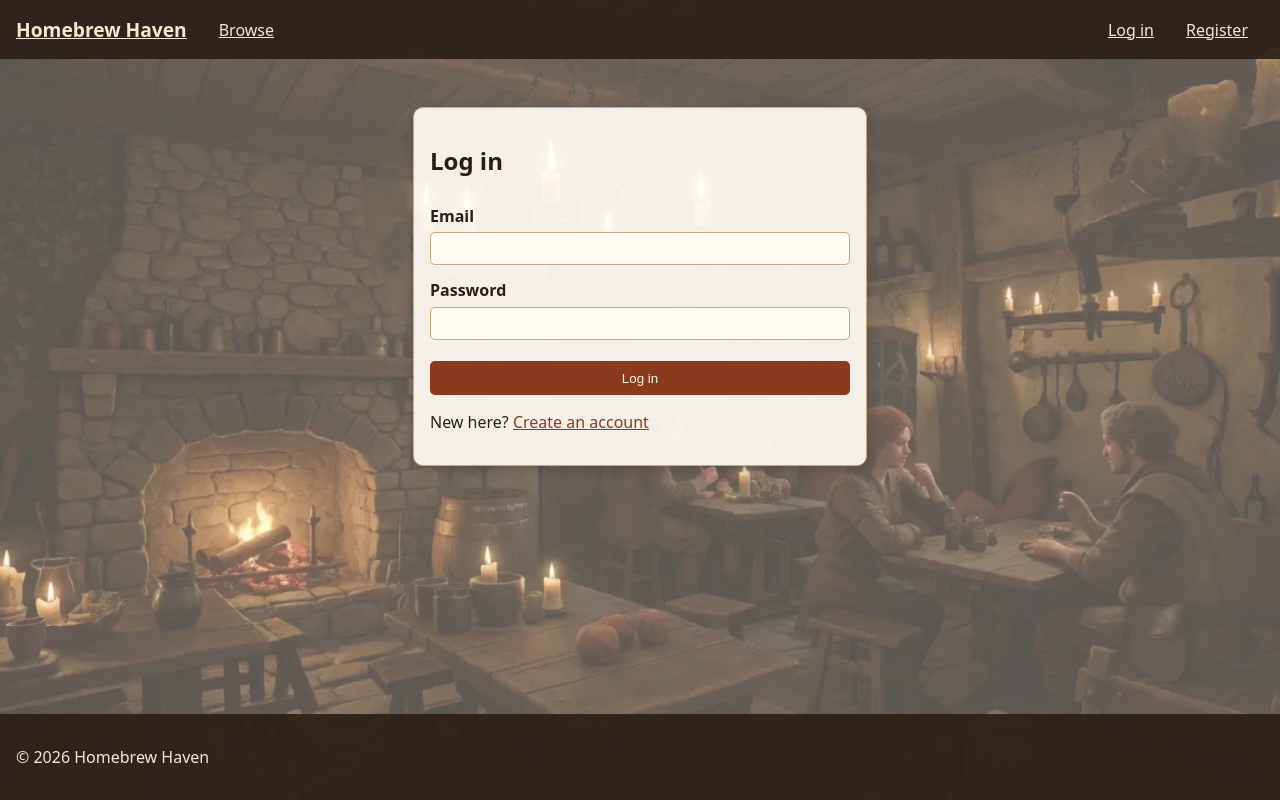
After one commit to matthew-m-morton/HomebrewHaven, a Node server app: page /login in a window 1280 px wide. The commit adds this page. Run offline with Node 20, Linux system fonts and the light colour scheme; some libraries are stand-ins or nearby versions.

Commit message:
sessions, login/out, nav auth

```diff
--- a/package.json
+++ b/package.json
@@ -22,10 +22,12 @@
   "homepage": "https://github.com/matthew-m-morton/HomebrewHaven#readme",
   "dependencies": {
     "bcrypt": "^6.0.0",
+    "connect-pg-simple": "^10.0.0",
     "dotenv": "^18.0.10",
     "ejs": "^7.0.2",
     "express": "^5.3.0",
     "express-ejs-layouts": "^2.5.1",
+    "express-session": "^1.19.0",
     "express-validator": "^7.3.2",
     "pg": "^8.23.1"
   }
--- a/public/css/styles.css
+++ b/public/css/styles.css
@@ -89,3 +89,19 @@ main {
 }
 .field-error { color: var(--accent); font-size: 0.85rem; margin: 0; }
 .friend-code { font-size: 1.75rem; font-weight: 700; letter-spacing: 0.2em; text-align: center; }
+
+
+
+.site-header { display: flex; justify-content: space-between; align-items: center; flex-wrap: wrap; gap: 0.5rem; }
+.nav-left, .nav-right { display: flex; align-items: center; gap: 1rem; flex-wrap: wrap; }
+.logo { font-weight: 700; font-size: 1.2rem; }
+
+.inline-form { display: inline; margin: 0; }
+.link-button {
+  background: none; border: none; padding: 0;
+  color: inherit; font: inherit; cursor: pointer; text-decoration: underline;
+}
+
+.flash { padding: 0.75rem 1rem; border-radius: var(--radius); margin-bottom: 1rem; box-shadow: var(--shadow); }
+.flash-success { background: var(--success-bg); color: var(--success-text); }
+.flash-error { background: var(--error-bg); color: var(--error-text); }
--- a/public/css/theme.css
+++ b/public/css/theme.css
@@ -16,6 +16,12 @@
 
   --radius: 10px;
   --shadow: 0 4px 12px rgb(43 29 20 / 0.25);
+
+  --success-bg: rgb(222 239 214 / 0.95);
+  --success-text: #2f5a24;
+  --error-bg: rgb(246 220 210 / 0.95);
+  --error-text: #7a2410;
+
 }
 
 [data-theme="night"] {
--- a/server.js
+++ b/server.js
@@ -8,6 +8,13 @@ import pool from './src/database/db.js';
 import { requestLogger } from './src/middleware/requestLogger.js';
 import { notFound, errorHandler } from './src/middleware/errorHandler.js';
 import authRoutes from './src/routes/authRoutes.js';
+import { sessionMiddleware } from './src/middleware/session.js';
+import { flash } from './src/middleware/flash.js';
+import { sessionUser } from './src/middleware/sessionUser.js';
+
+const isProd = process.env.NODE_ENV === 'production';
+if (isProd) app.set('trust proxy', 1);
+
 
 const __dirname = path.dirname(fileURLToPath(import.meta.url));
 const app = express();
@@ -19,12 +26,12 @@ app.use(expressLayouts);
 app.set('layout', 'layouts/main');
 
 app.use(express.static(path.join(__dirname, 'public')));
+if (!isProd) app.use(requestLogger);
+app.use(express.urlencoded({ extended: true }));
 
-if (process.env.NODE_ENV !== 'production') {
-  app.use(requestLogger);
-}
-
-app.use(express.urlencoded({ extended: true }));
+app.use(sessionMiddleware);
+app.use(flash);
+app.use(sessionUser);
 
 app.use('/', indexRoutes);
 app.use('/', authRoutes);
--- a/src/controllers/authController.js
+++ b/src/controllers/authController.js
@@ -1,16 +1,57 @@
 import bcrypt from 'bcrypt';
 import { matchedData } from 'express-validator';
-import { createUser } from '../models/userModel.js';
+import { createUser, findUserByEmail } from '../models/userModel.js';
 
 const SALT_ROUNDS = 12;
+const DUMMY_HASH = await bcrypt.hash('timing-equalizer', SALT_ROUNDS);
 
-export const showRegister = (req, res) => {
-  res.render('auth/register', { title: 'Create an account', errors: {}, values: {} });
-};
+const regenerate = (req) =>
+  new Promise((resolve, reject) => req.session.regenerate((err) => (err ? reject(err) : resolve())));
+
+const destroy = (req) =>
+  new Promise((resolve, reject) => req.session.destroy((err) => (err ? reject(err) : resolve())));
+
+const safeReturnTo = (path) =>
+  typeof path === 'string' && path.startsWith('/') && !path.startsWith('//') ? path : '/';
 
 export const register = async (req, res) => {
   const { username, email, password } = matchedData(req);
   const passwordHash = await bcrypt.hash(password, SALT_ROUNDS);
   const user = await createUser({ username, email, passwordHash });
-  res.status(201).render('auth/register-success', { title: 'Welcome', user });
+  req.flash('success', `Account created! Your friend code is ${user.friend_code}. Log in to get started.`);
+  res.redirect('/login');
 };
+
+export const showLogin = (req, res) => {
+  res.render('auth/login', { title: 'Log in', errors: {}, values: {} });
+};
+
+export const login = async (req, res) => {
+  const { email, password } = matchedData(req);
+  const user = await findUserByEmail(email);
+  const valid = await bcrypt.compare(password, user?.password_hash ?? DUMMY_HASH);
+
+  if (!user || !valid) {
+    return res.status(401).render('auth/login', {
+      title: 'Log in',
+      errors: { form: { msg: 'Incorrect email or password.' } },
+      values: { email },
+    });
+  }
+
+  const returnTo = safeReturnTo(req.session.returnTo);
+  await regenerate(req);
+  req.session.userId = user.id;
+  req.flash('success', `Welcome back, ${user.username}!`);
+  res.redirect(returnTo);
+};
+
+export const logout = async (req, res) => {
+  await destroy(req);
+  res.clearCookie('hh.sid');
+  res.redirect('/');
+};
+
+export const showRegister = (req, res) => {
+  res.render('auth/register', { title: 'Create an account', errors: {}, values: {} });
+};
--- /dev/null
+++ b/src/middleware/flash.js
@@ -0,0 +1,10 @@
+export const flash = (req, res, next) => {
+  res.locals.flash = req.session.flash ?? null;
+  delete req.session.flash;
+
+  req.flash = (type, message) => {
+    req.session.flash = { type, message };
+  };
+
+  next();
+};
--- /dev/null
+++ b/src/middleware/sessionUser.js
@@ -0,0 +1,16 @@
+import { findUserById } from '../models/userModel.js';
+
+export const sessionUser = async (req, res, next) => {
+  res.locals.currentUser = null;
+  if (!req.session.userId) return next();
+
+  const user = await findUserById(req.session.userId);
+  if (!user) {
+    delete req.session.userId;
+    return next();
+  }
+
+  req.user = user;
+  res.locals.currentUser = user;
+  next();
+};
--- a/src/middleware/validators/authValidators.js
+++ b/src/middleware/validators/authValidators.js
@@ -27,3 +27,8 @@ export const registerRules = [
     .custom((value, { req }) => value === req.body.password)
     .withMessage('Passwords do not match.'),
 ];
+
+export const loginRules = [
+  body('email').trim().isEmail().withMessage('Enter a valid email address.').toLowerCase(),
+  body('password').notEmpty().withMessage('Enter your password.'),
+];
--- /dev/null
+++ b/src/views/auth/login.ejs
@@ -0,0 +1,20 @@
+<section class="card form-card">
+  <h1>Log in</h1>
+
+  <% if (errors.form) { %><p class="field-error"><%= errors.form.msg %></p><% } %>
+
+  <form action="/login" method="POST" novalidate>
+    <label for="email">Email</label>
+    <input id="email" name="email" type="email" value="<%= values.email || '' %>"
+           autocomplete="email" required>
+    <% if (errors.email) { %><p class="field-error"><%= errors.email.msg %></p><% } %>
+
+    <label for="password">Password</label>
+    <input id="password" name="password" type="password" autocomplete="current-password" required>
+    <% if (errors.password) { %><p class="field-error"><%= errors.password.msg %></p><% } %>
+
+    <button type="submit">Log in</button>
+  </form>
+
+  <p>New here? <a href="/register">Create an account</a></p>
+</section>
--- a/src/views/auth/register-success.ejs
+++ /dev/null
@@ -1,6 +0,0 @@
-<section class="card form-card">
-  <h1>Welcome, <%= user.username %>!</h1>
-  <p>Your account is ready. Your friend code is:</p>
-  <p class="friend-code"><%= user.friend_code %></p>
-  <p>Share it with your party so they can invite you.</p>
-</section>
--- a/src/views/layouts/main.ejs
+++ b/src/views/layouts/main.ejs
@@ -8,7 +8,10 @@
 </head>
 <body>
   <%- include('../partials/header') %>
-  <main><%- body %></main>
+  <main>
+    <%- include('../partials/flash') %>
+    <%- body %>
+  </main>
   <%- include('../partials/footer') %>
 </body>
 </html>
--- /dev/null
+++ b/src/views/partials/flash.ejs
@@ -0,0 +1,3 @@
+<% if (locals.flash) { %>
+  <div class="flash flash-<%= flash.type %>" role="status"><%= flash.message %></div>
+<% } %>
--- a/src/views/partials/header.ejs
+++ b/src/views/partials/header.ejs
@@ -1,7 +1,19 @@
-<header>
-  <a href="/" class="logo">Homebrew Haven</a>
-  <nav>
-    <a href="/">Home</a>
+<header class="site-header">
+  <nav class="nav-left">
+    <a href="/" class="logo">Homebrew Haven</a>
     <a href="/browse">Browse</a>
   </nav>
+
+  <nav class="nav-right">
+    <% if (locals.currentUser) { %>
+      <span>Welcome, <%= currentUser.username %></span>
+      <a href="/account">Profile</a>
+      <form action="/logout" method="POST" class="inline-form">
+        <button type="submit" class="link-button">Log out</button>
+      </form>
+    <% } else { %>
+      <a href="/login">Log in</a>
+      <a href="/register">Register</a>
+    <% } %>
+  </nav>
 </header>
```
Also changed, not shown: src/middleware/session.js (added, +24 -0 lines), src/models/userModel.js (+11 -0 lines), src/routes/authRoutes.js (+8 -8 lines), 1 other file.
